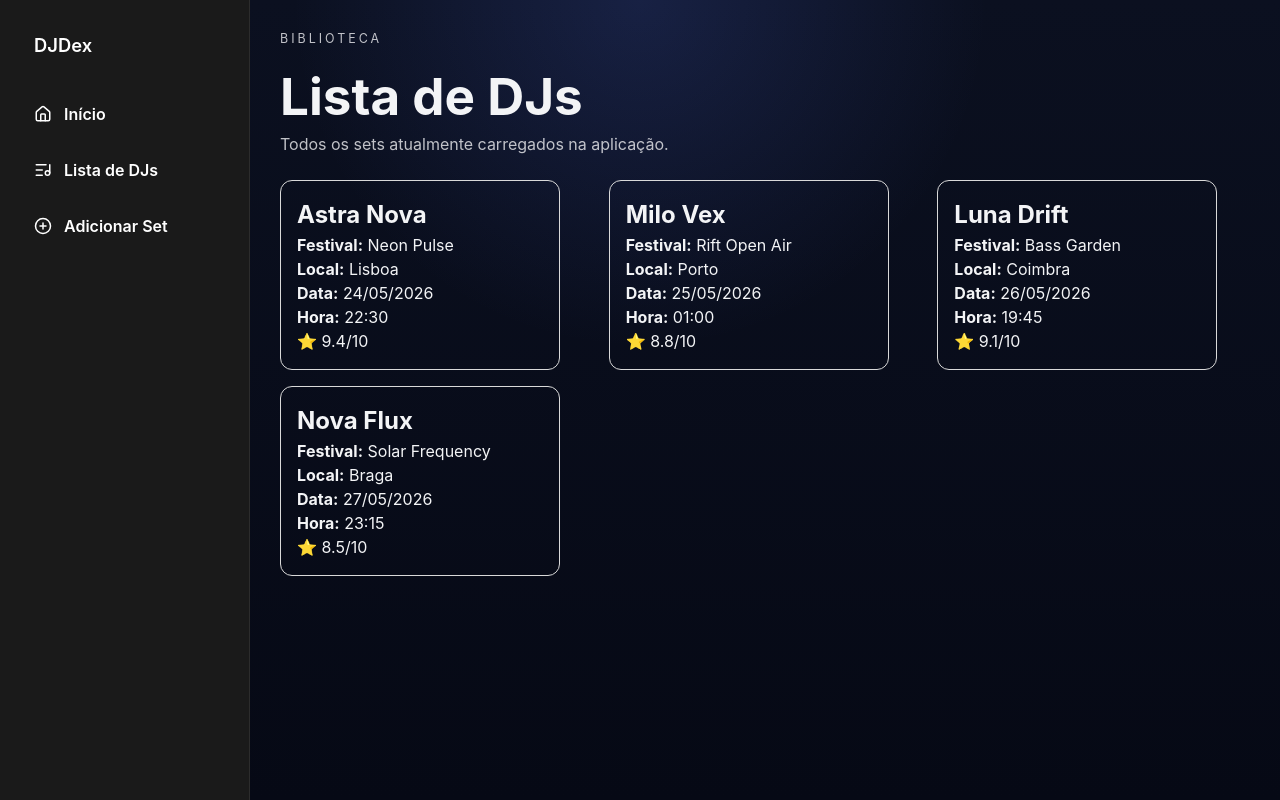
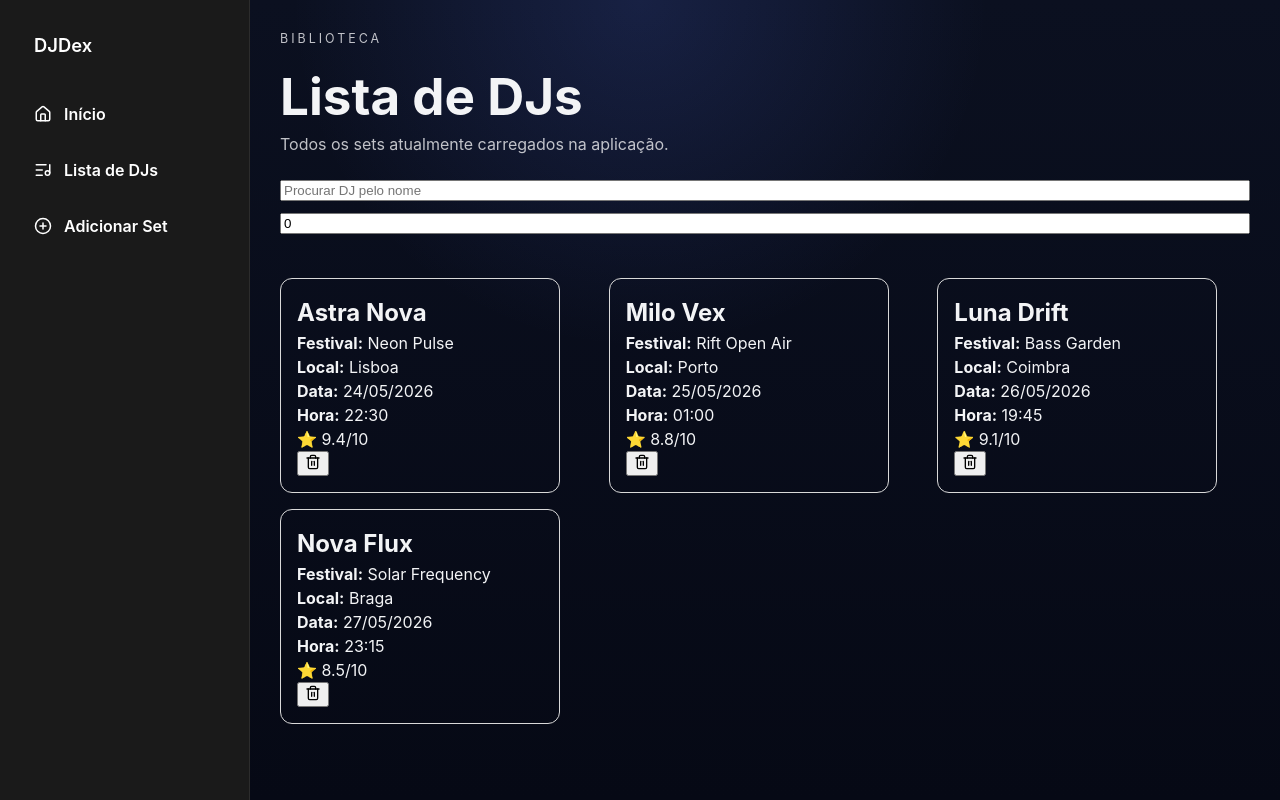
Before and after one commit to opaulosilva233/DJDex, a React (Vite) app: page /lista in a window 1280 px wide. Built offline with nearby package versions, Linux system fonts and the light colour scheme.

Commit message:
feat: add delete functionality for DJ sets and implement search filters in SetList

```diff
--- a/src/App.jsx
+++ b/src/App.jsx
@@ -35,6 +35,10 @@ export default function App() {
     setSets((currentSets) => [novoSet, ...currentSets])
   }
 
+  function handleDeleteSet(id) {
+    setSets((currentSets) => currentSets.filter((set) => set.id !== id))
+  }
+
   return (
     <BrowserRouter>
       <div style={{ display: 'flex', height: '100vh' }}>
@@ -43,7 +47,10 @@ export default function App() {
         <div style={{ flex: 1, overflowY: 'auto', padding: '30px' }}>
           <Routes>
             <Route path="/" element={<Home sets={sets} />} />
-            <Route path="/lista" element={<SetList sets={sets} />} />
+            <Route
+              path="/lista"
+              element={<SetList sets={sets} onDeleteSet={handleDeleteSet} />}
+            />
             <Route
               path="/adicionar"
               element={<AddSetPage handleAddSet={handleAddSet} />}
--- a/src/components/DjCard.jsx
+++ b/src/components/DjCard.jsx
@@ -1,4 +1,6 @@
-export default function DjCard({ set }) {
+import { Trash2 } from 'lucide-react'
+
+export default function DjCard({ set, onDelete }) {
   return (
     <div
       style={{
@@ -17,6 +19,10 @@ export default function DjCard({ set }) {
       {set.avaliacao !== undefined && set.avaliacao !== null && (
         <p>⭐ {set.avaliacao}/10</p>
       )}
+
+      <button type="button" onClick={() => onDelete(set.id)}>
+        <Trash2 size={16} />
+      </button>
     </div>
   )
 }
--- a/src/pages/SetList.jsx
+++ b/src/pages/SetList.jsx
@@ -1,6 +1,18 @@
+import { useState } from 'react'
+
 import DjCard from '../components/DjCard'
 
-export default function SetList({ sets }) {
+export default function SetList({ sets, onDeleteSet }) {
+  const [searchTerm, setSearchTerm] = useState('')
+  const [minRating, setMinRating] = useState(0)
+
+  const filteredSets = sets.filter((set) => {
+    const matchesName = set.nome.toLowerCase().includes(searchTerm.toLowerCase())
+    const matchesRating = Number(set.avaliacao ?? 0) >= minRating
+
+    return matchesName && matchesRating
+  })
+
 	return (
 		<section className="page-section">
 			<div className="section-header">
@@ -9,9 +21,26 @@ export default function SetList({ sets }) {
 				<p>Todos os sets atualmente carregados na aplicação.</p>
 			</div>
 
+			<div style={{ display: 'grid', gap: '12px', marginBottom: '20px' }}>
+				<input
+					type="text"
+					placeholder="Procurar DJ pelo nome"
+					value={searchTerm}
+					onChange={(event) => setSearchTerm(event.target.value)}
+				/>
+				<input
+					type="number"
+					min="0"
+					max="10"
+					placeholder="Avaliação mínima"
+					value={minRating}
+					onChange={(event) => setMinRating(Number(event.target.value))}
+				/>
+			</div>
+
 			<div className="sets-grid">
-				{sets.map((set) => (
-					<DjCard key={set.id} set={set} />
+				{filteredSets.map((set) => (
+					<DjCard key={set.id} set={set} onDelete={onDeleteSet} />
 				))}
 			</div>
 		</section>
```
